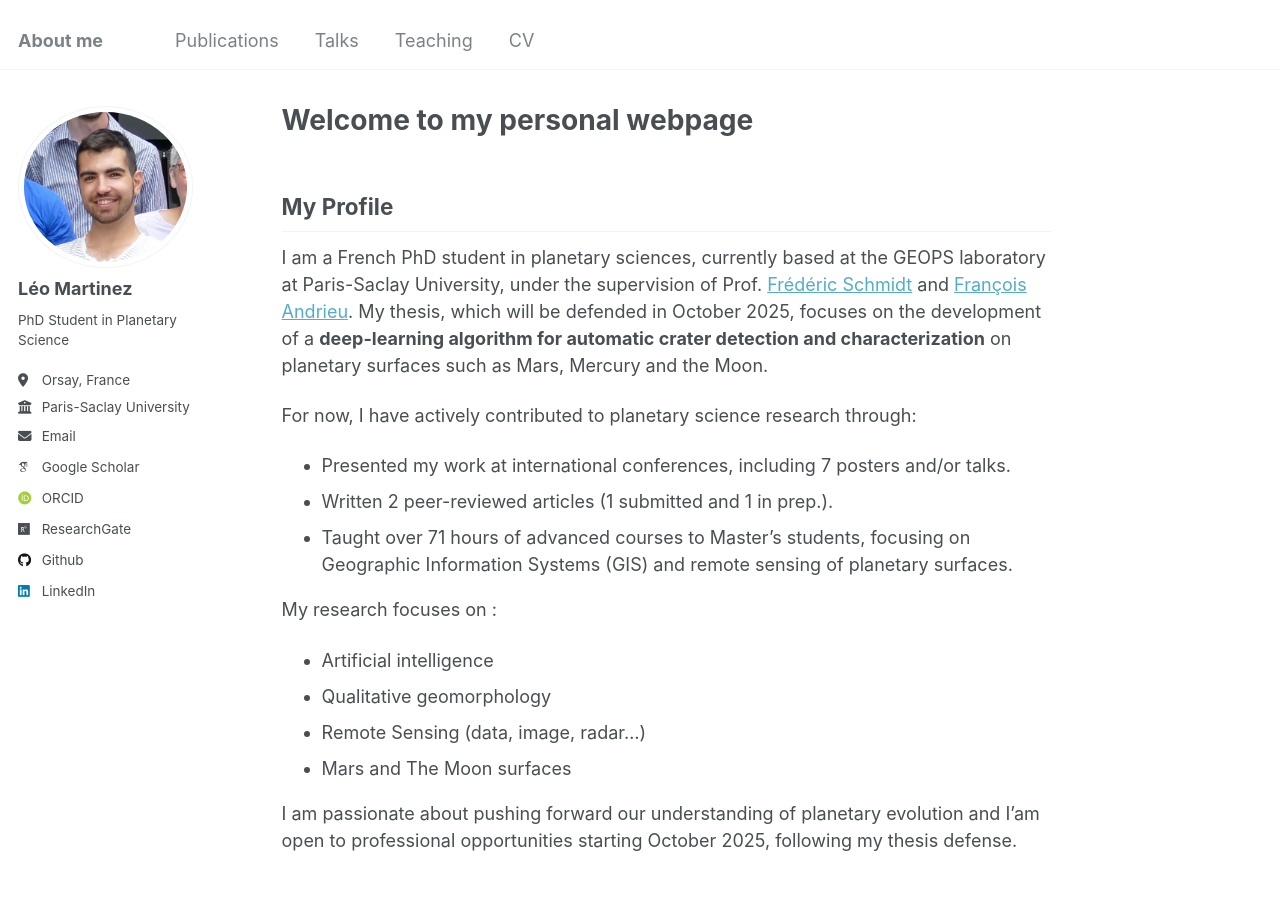
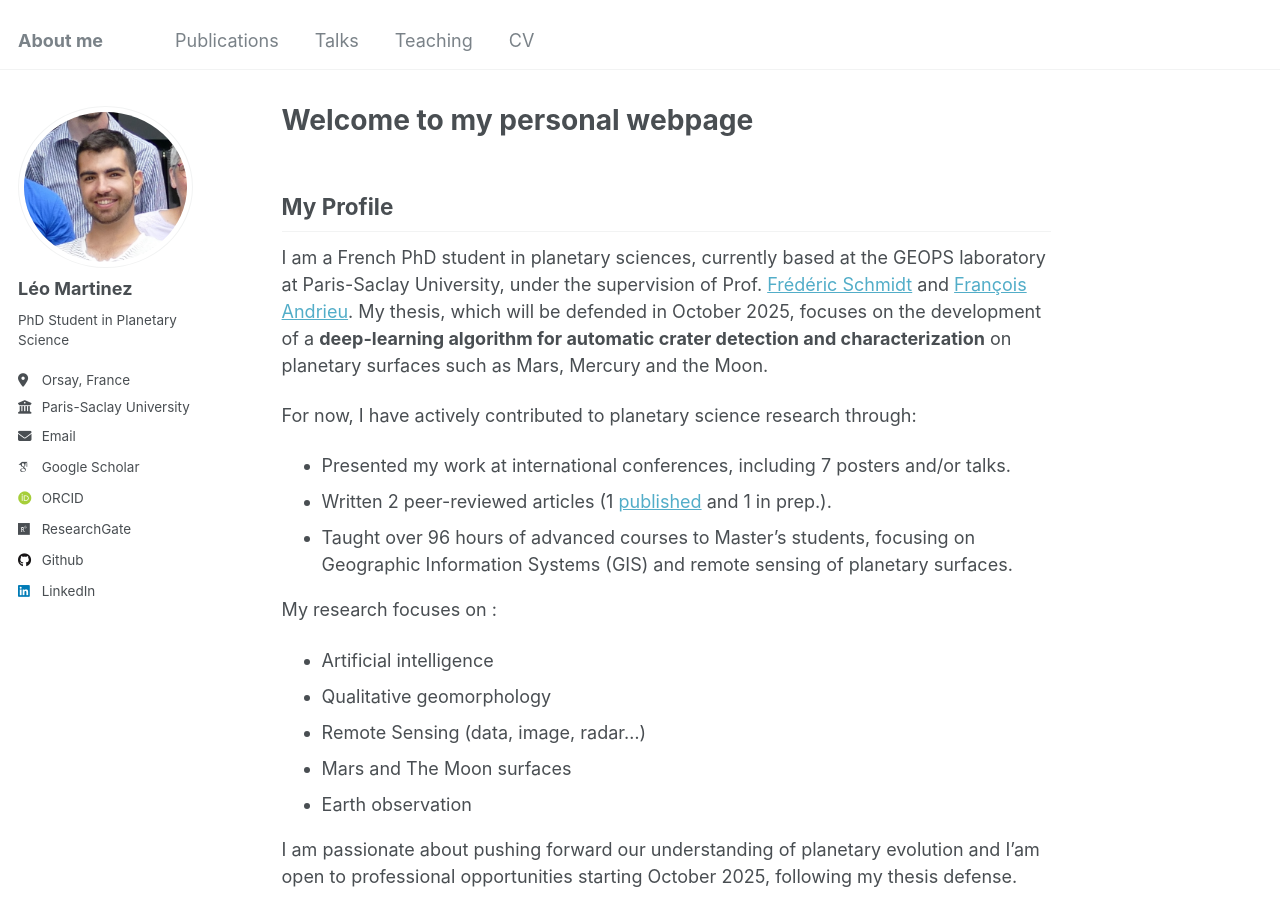
Before and after one commit to leomrtinez/leomrtinez.github.io, a Jekyll site: the page built from _pages/about.md, in a window 1280 px wide and 900 px high. Built offline with Jekyll 4.4.1, drawn with Linux system fonts in a browser that asks for light colours; some web fonts are replaced.

Commit message:
Update about.md add doi article

```diff
--- a/_pages/about.md
+++ b/_pages/about.md
@@ -13,8 +13,8 @@
 
 For now, I have actively contributed to planetary science research through:
 - Presented my work at international conferences, including 7 posters and/or talks.
-- Written 2 peer-reviewed articles (1 submitted and 1 in prep.).
-- Taught over 71 hours of advanced courses to Master's students, focusing on Geographic Information Systems (GIS) and remote sensing of planetary surfaces.
+- Written 2 peer-reviewed articles (1 [published](https://doi.org/10.1016/j.pss.2025.106053) and 1 in prep.).
+- Taught over 96 hours of advanced courses to Master's students, focusing on Geographic Information Systems (GIS) and remote sensing of planetary surfaces.
 
 My research focuses on :
 
@@ -22,6 +22,7 @@
 - Qualitative geomorphology
 - Remote Sensing (data, image, radar…)
 - Mars and The Moon surfaces
+- Earth observation
 
 
 I am passionate about pushing forward our understanding of planetary evolution and I'am open to professional opportunities starting October 2025, following my thesis defense.
```
